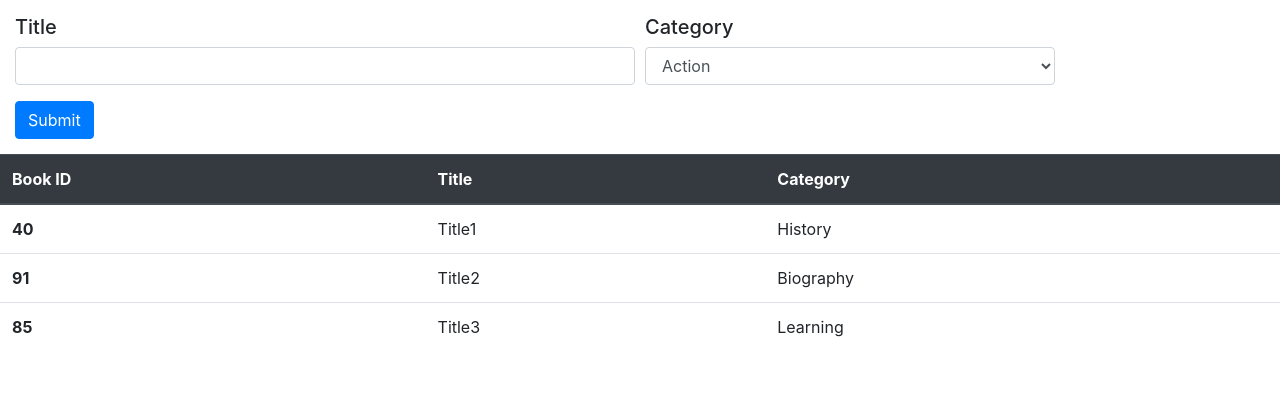
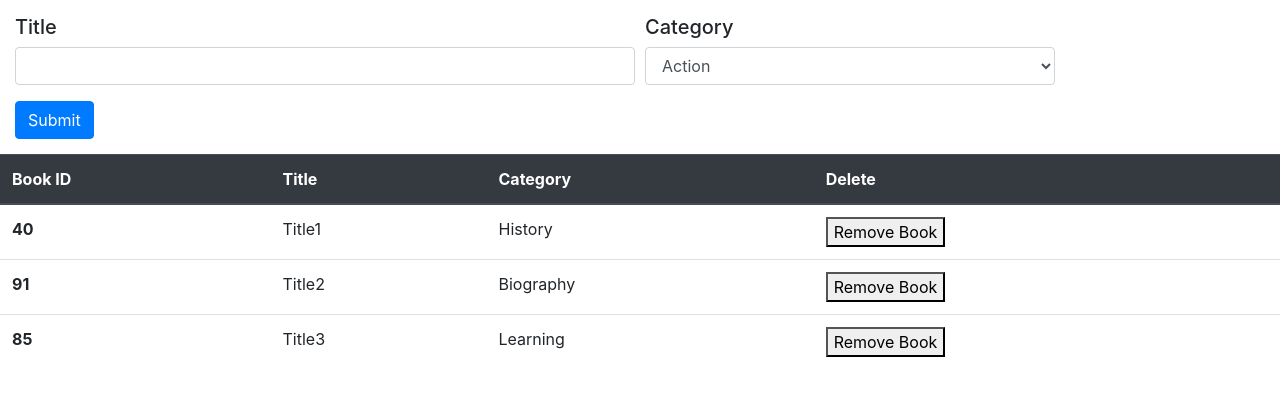
Before and after one commit to FelipeEnne/bookstore-cms, a React (Create React App) app: page / in a window 1280 px wide. Shown: the top 396 px of the page. Built offline with nearby package versions, Linux system fonts and the light colour scheme.

Commit message:
feat: Connect the REMOVE_BOOK action to the component

```diff
--- a/src/components/Book.js
+++ b/src/components/Book.js
@@ -1,16 +1,18 @@
 import React from 'react';
 import PropTypes from 'prop-types';
 
-const Book = ({ book }) => (
+const Book = ({ book, handleRemoveBook }) => (
   <tr>
     <th>{book.id}</th>
     <td>{book.title}</td>
     <td>{book.category}</td>
+    <td><button type="button" onClick={handleRemoveBook}>Remove Book</button></td>
   </tr>
 );
 
 
 Book.propTypes = {
+  handleRemoveBook: PropTypes.instanceOf(Function).isRequired,
   book: PropTypes.shape({
     id: PropTypes.number,
     title: PropTypes.string,
--- a/src/containers/BooksForm.js
+++ b/src/containers/BooksForm.js
@@ -41,7 +41,7 @@
           <div className="form-row">
             <div className="form-group col-md-6">
               <h5>Title</h5>
-              <input type="text" className="form-control" id="inputTitle" name="title" onChange={this.handleChange} required/>
+              <input type="text" className="form-control" id="inputTitle" name="title" onChange={this.handleChange} required />
             </div>
             <div className="form-group col-md-4">
               <h5>Category</h5>
--- a/src/containers/BooksList.js
+++ b/src/containers/BooksList.js
@@ -1,9 +1,24 @@
-import React from 'react';
+import React, { Component } from 'react';
 import PropTypes from 'prop-types';
 import { connect } from 'react-redux';
 import Book from '../components/Book';
+import { removeBook } from '../actions/index';
 
-const BooksList = ({ books }) => (
+class BooksList extends Component {
+  constructor(props) {
+    super(props);
+    this.handleRemoveBook = this.handleRemoveBook.bind(this);
+  }
+
+  handleRemoveBook(book) {
+    const { removeBook } = this.props;
+    removeBook(book);
+  }
+
+  render() {
+    const { books } = this.props;
+
+    return (
       <div className="BooksList">
         <table className="table">
           <thead className="thead-dark">
@@ -11,24 +26,31 @@
               <th scope="col">Book ID</th>
               <th scope="col">Title</th>
               <th scope="col">Category</th>
+              <th scope="col">Delete</th>
             </tr>
           </thead>
           <tbody>
-        {
-          books.map(book => (
-            <Book key={book.id} book={book} />
-          ))
-        }
+            {books.map(book => (
+              <Book
+                key={book.id}
+                book={book}
+                handleRemoveBook={() => this.handleRemoveBook(book)}
+              />
+            ))}
           </tbody>
         </table>
       </div>
     );
-
+  }
+}
 
 const mapStateToProps = state => ({
   books: state.books,
 });
 
+const mapDispatchToProps = dispatch => ({
+  removeBook: book => dispatch(removeBook(book)),
+});
 
 BooksList.propTypes = {
   books: PropTypes.arrayOf(
@@ -38,7 +60,7 @@
       category: PropTypes.string,
     }).isRequired,
   ).isRequired,
+  removeBook: PropTypes.instanceOf(Function).isRequired,
 };
 
-
-export default connect(mapStateToProps)(BooksList);
+export default connect(mapStateToProps, mapDispatchToProps)(BooksList);
```
Lines whose indentation alone changed are shown as unchanged.
